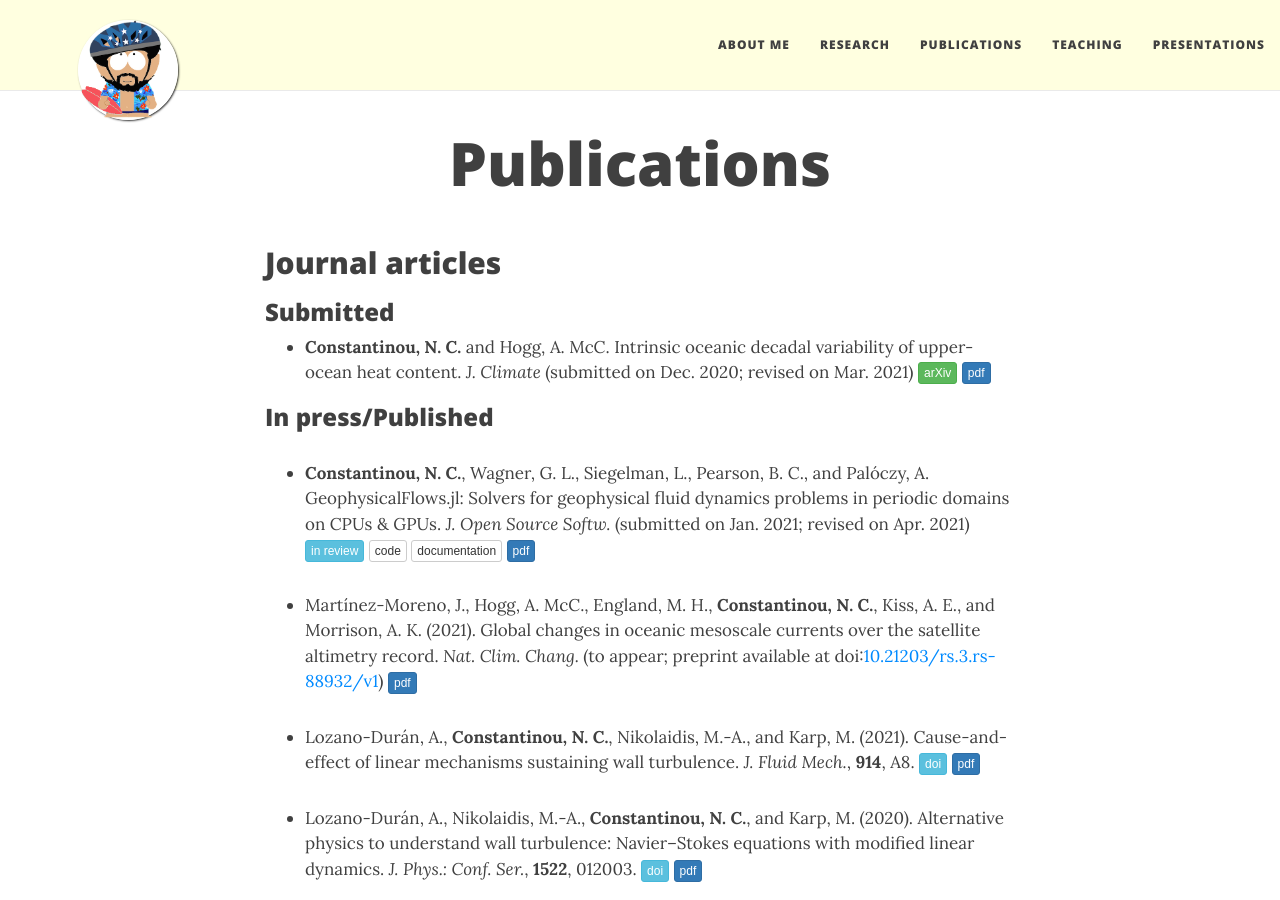
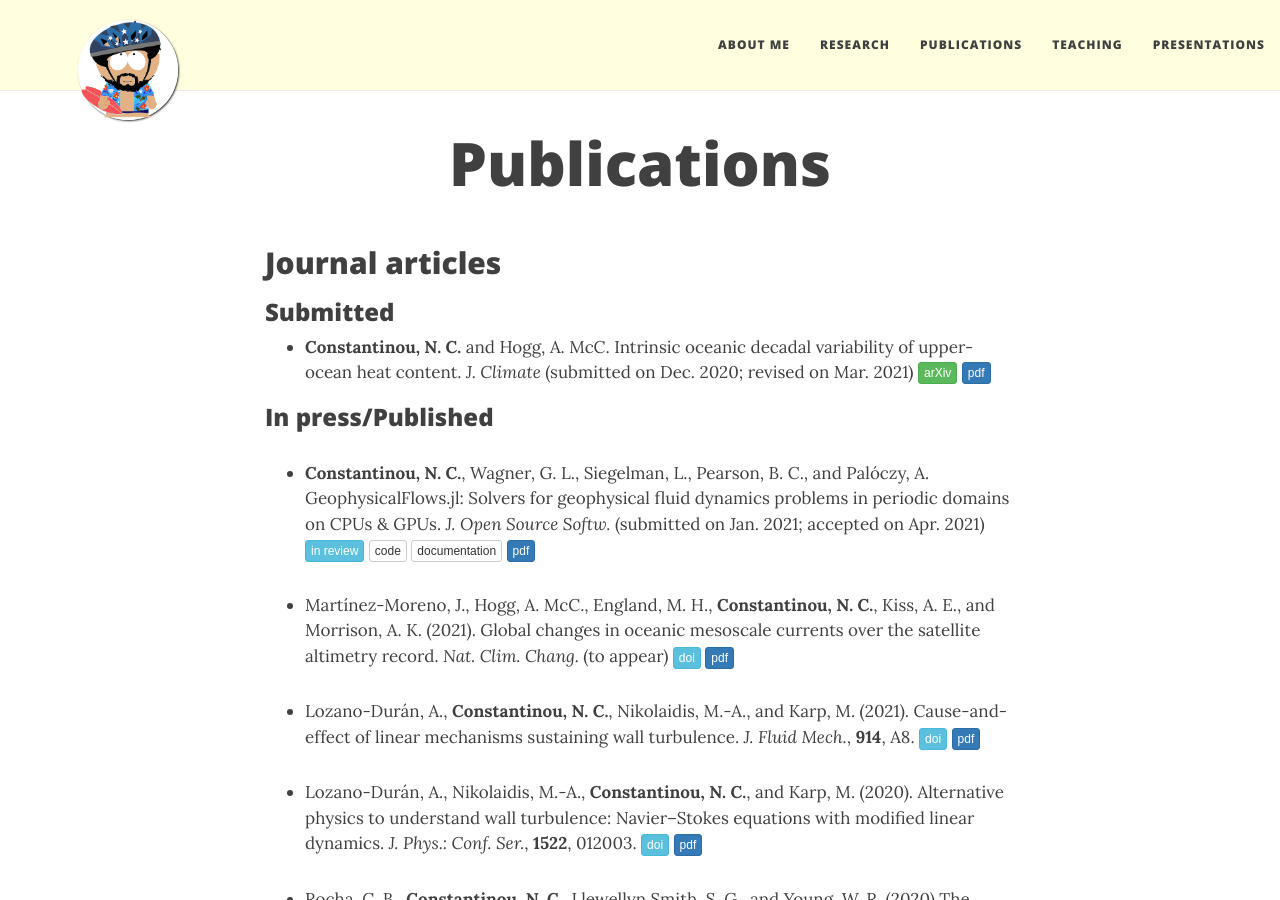
Before and after one commit to navidcy/navidcy.github.io, a Jekyll site: the page built from publications.md, in a window 1280 px wide and 900 px high. Built offline with Jekyll 4.4.1, drawn with Linux system fonts in a browser that asks for light colours; nearby versions of some CDN libraries; comment, search, counter and statistics services are not loaded.

Commit message:
some updates

```diff
--- a/publications.md
+++ b/publications.md
@@ -21,19 +21,19 @@
 
 ### In press/Published
 
-- **Constantinou, N. C.**, Wagner, G. L., Siegelman, L., Pearson, B. C., and Palóczy, A. GeophysicalFlows.jl: Solvers for geophysical fluid dynamics problems in periodic domains on CPUs & GPUs. _J. Open Source Softw._ (submitted on Jan. 2021; revised on Apr. 2021) [<span class="btn btn-info btn-xs{{end}}" style="font-family:sans-serif;">in review</span>][GeophysicalFlows-JOSS-review]{:target="_blank"} [<span class="btn btn-default btn-xs{{end}}" style="font-family:sans-serif;">code</span>][GeophysicalFlows-repo]{:target="_blank"} [<span class="btn btn-default btn-xs{{end}}" style="font-family:sans-serif;">documentation</span>][GeophysicalFlows-docs]{:target="_blank"} [<span class="btn btn-primary btn-xs{{end}}" style="font-family:sans-serif;">pdf</span>][geophysicalflows]
+- **Constantinou, N. C.**, Wagner, G. L., Siegelman, L., Pearson, B. C., and Palóczy, A. GeophysicalFlows.jl: Solvers for geophysical fluid dynamics problems in periodic domains on CPUs & GPUs. _J. Open Source Softw._ (submitted on Jan. 2021; accepted on Apr. 2021) [<span class="btn btn-info btn-xs{{end}}" style="font-family:sans-serif;">in review</span>][GeophysicalFlows-JOSS-review]{:target="_blank"} [<span class="btn btn-default btn-xs{{end}}" style="font-family:sans-serif;">code</span>][GeophysicalFlows-repo]{:target="_blank"} [<span class="btn btn-default btn-xs{{end}}" style="font-family:sans-serif;">documentation</span>][GeophysicalFlows-docs]{:target="_blank"} [<span class="btn btn-primary btn-xs{{end}}" style="font-family:sans-serif;">pdf</span>][geophysicalflows] <span align="right" class='altmetric-embed' data-badge-type="2" data-condensed="true" data-hide-less-than="2" data-doi="10.21105/joss.03053"></span> <br/>
 
 
-- Martínez-Moreno, J., Hogg, A. McC., England, M. H., **Constantinou, N. C.**, Kiss, A. E., and Morrison, A. K. (2021). Global changes in oceanic mesoscale currents over the satellite altimetry record. _Nat. Clim. Chang._ (to appear; preprint available at doi:<a href="https://doi.org/10.21203/rs.3.rs-88932/v1" target="_blank">10.21203/rs.3.rs-88932/v1</a>) [<span class="btn btn-primary btn-xs{{end}}" style="font-family:sans-serif;">pdf</span>][global-eke-trends]
+- Martínez-Moreno, J., Hogg, A. McC., England, M. H., **Constantinou, N. C.**, Kiss, A. E., and Morrison, A. K. (2021). Global changes in oceanic mesoscale currents over the satellite altimetry record. _Nat. Clim. Chang._ (to appear) [<span class="btn btn-info btn-xs{{end}}" style="font-family:sans-serif;">doi</span>][global-eke-trends-doi]{:target="_blank"} [<span class="btn btn-primary btn-xs{{end}}" style="font-family:sans-serif;">pdf</span>][global-eke-trends] <span align="right" class='altmetric-embed' data-badge-type="2" data-condensed="true" data-hide-less-than="2" data-doi="10.1038/s41558-021-01006-9"></span> <br/>
 
 
-- Lozano-Durán, A., **Constantinou, N. C.**, Nikolaidis, M.-A., and Karp, M. (2021). Cause-and-effect of linear mechanisms sustaining wall turbulence. _J. Fluid Mech._, **914**, A8. [<span class="btn btn-info btn-xs{{end}}" style="font-family:sans-serif;">doi</span>][cause-effect-linearmechanism-doi]{:target="_blank"} [<span class="btn btn-primary btn-xs{{end}}" style="font-family:sans-serif;">pdf</span>][cause-effect-linearmechanism]
+- Lozano-Durán, A., **Constantinou, N. C.**, Nikolaidis, M.-A., and Karp, M. (2021). Cause-and-effect of linear mechanisms sustaining wall turbulence. _J. Fluid Mech._, **914**, A8. [<span class="btn btn-info btn-xs{{end}}" style="font-family:sans-serif;">doi</span>][cause-effect-linearmechanism-doi]{:target="_blank"} [<span class="btn btn-primary btn-xs{{end}}" style="font-family:sans-serif;">pdf</span>][cause-effect-linearmechanism] <span align="right" class='altmetric-embed' data-badge-type="2" data-condensed="true" data-hide-less-than="2" data-doi="10.1017/jfm.2020.902"></span> <br/>
 
 
-- Lozano-Durán, A., Nikolaidis, M.-A., **Constantinou, N. C.**, and Karp, M. (2020). Alternative physics to understand wall turbulence: Navier–Stokes equations with modified linear dynamics. _J. Phys.: Conf. Ser._, **1522**, 012003. [<span class="btn btn-info btn-xs{{end}}" style="font-family:sans-serif;">doi</span>][multiflow2019-doi]{:target="_blank"} [<span class="btn btn-primary btn-xs{{end}}" style="font-family:sans-serif;">pdf</span>][multiflow2019-linearmechanism]
+- Lozano-Durán, A., Nikolaidis, M.-A., **Constantinou, N. C.**, and Karp, M. (2020). Alternative physics to understand wall turbulence: Navier–Stokes equations with modified linear dynamics. _J. Phys.: Conf. Ser._, **1522**, 012003. [<span class="btn btn-info btn-xs{{end}}" style="font-family:sans-serif;">doi</span>][multiflow2019-doi]{:target="_blank"} [<span class="btn btn-primary btn-xs{{end}}" style="font-family:sans-serif;">pdf</span>][multiflow2019-linearmechanism] <span align="right" class='altmetric-embed' data-badge-type="2" data-condensed="true" data-hide-less-than="2" data-doi="10.1088/1742-6596/1522/1/012003"></span> <br/>
 
 
-- Rocha, C. B., **Constantinou, N. C.**, Llewellyn Smith, S. G., and  Young, W. R. (2020) The Nusselt numbers of horizontal convection. _J. Fluid Mech._ **894**, A24. [<span class="btn btn-info btn-xs{{end}}" style="font-family:sans-serif;">doi</span>][HCNuDefinition-doi]{:target="_blank"} [<span class="btn btn-primary btn-xs{{end}}" style="font-family:sans-serif;">pdf</span>][HCNuDefinition]
+- Rocha, C. B., **Constantinou, N. C.**, Llewellyn Smith, S. G., and  Young, W. R. (2020) The Nusselt numbers of horizontal convection. _J. Fluid Mech._ **894**, A24. [<span class="btn btn-info btn-xs{{end}}" style="font-family:sans-serif;">doi</span>][HCNuDefinition-doi]{:target="_blank"} [<span class="btn btn-primary btn-xs{{end}}" style="font-family:sans-serif;">pdf</span>][HCNuDefinition] <span align="right" class='altmetric-embed' data-badge-type="2" data-condensed="true" data-hide-less-than="2" data-doi="10.1017/jfm.2020.269"></span> <br/>
 
 - **Constantinou, N. C.** and  Hogg, A. McC. (2019). Eddy saturation of the Southern Ocean: a baroclinic versus barotropic perspective. _Geophys. Res. Lett._, **46**, 12202–12212. [model [animation][twolayer-mom6-movie]] [<span class="btn btn-info btn-xs{{end}}" style="font-family:sans-serif;">doi</span>][EddySat-BtBc-doi]{:target="_blank"} [<span class="btn btn-primary btn-xs{{end}}" style="font-family:sans-serif;">pdf</span>][eddysaturation-BC-BT] <span align="right" class='altmetric-embed' data-badge-type="2" data-condensed="true" data-hide-less-than="2" data-doi="10.1029/2019GL084117"></span> <br/>
 (best Early Career Researcher paper within [<span class="btn btn-default btn-xs{{end}}" style="font-family:sans-serif;"><b>CLEX</b></span>][clex-site]{:target="_blank"} for year 2019; also featured in the [<span class="btn btn-default btn-xs{{end}}" style="font-family:sans-serif;"><b>CLEX</b></span>][EddySat-BtBc-clexbrief]{:target="_blank"} press news)
```
Also changed, not shown: other parts of publications.md (+1 -0 lines).
